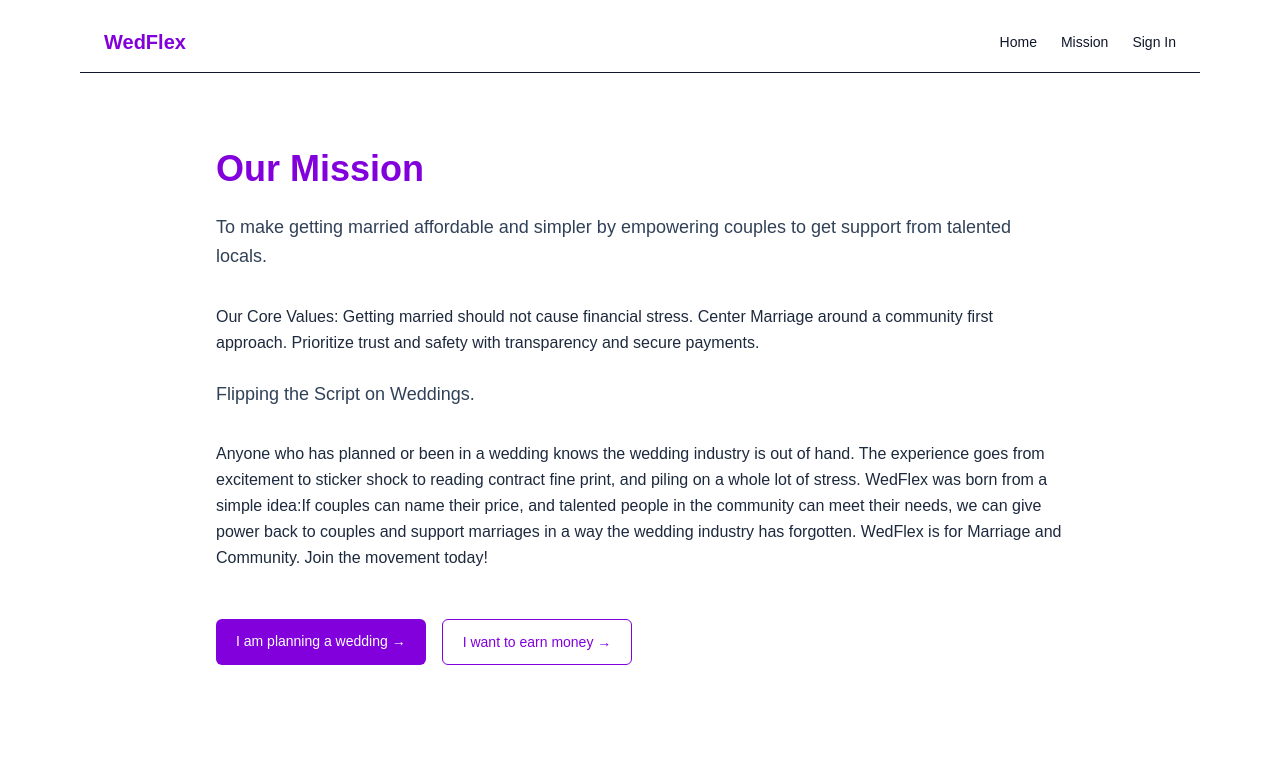
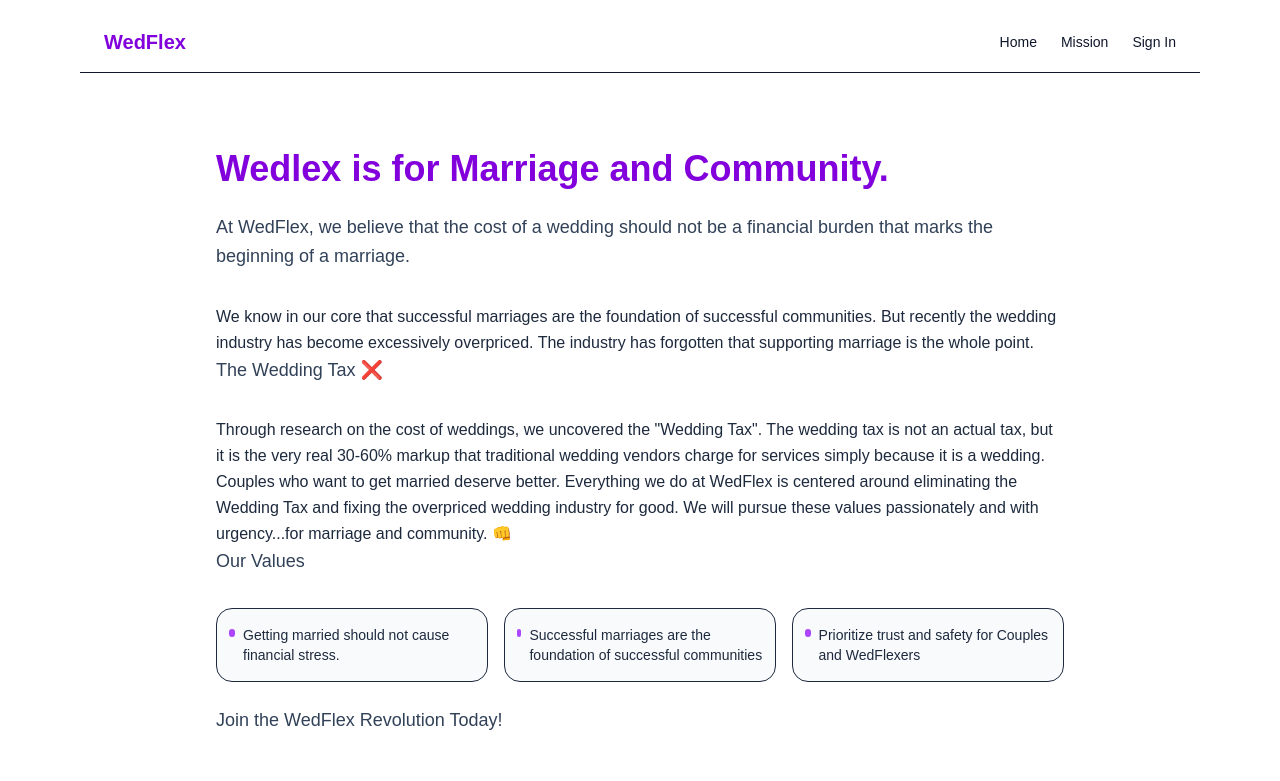
Before and after one commit to tristanxperkins/wedflex-wedflexers, a Next.js app: page /mission in a window 1280 px wide. Shown: the top 781 px of the page. Built offline with nearby package versions, Linux system fonts and the light colour scheme; no server answers.

Commit message:
Wedflexer mission

```diff
--- a/src/app/mission/page.tsx
+++ b/src/app/mission/page.tsx
@@ -2,42 +2,67 @@ export default function MissionPage() {
   return (
     <main className="max-w-4xl mx-auto px-6 py-16 text-slate-900">
       <h1 className="text-4xl font-bold text-purple-700 mb-6">
-        Our Mission
+        Wedlex is for Marriage and Community.
       </h1>
 
       <p className="text-lg leading-relaxed text-slate-700 mb-8">
-        To make getting married affordable and simpler by empowering couples to get support from talented locals.
+        At WedFlex, we believe that the cost of a wedding should not
+          be a financial burden that marks the beginning of a marriage.
       </p>
 
       <div className="space-y-6 text-slate-800 text-base leading-relaxed">
         <p>
-          Our Core Values: Getting married should not cause financial stress. Center Marriage around a community first approach. Prioritize trust and safety with transparency and secure payments.
+          We know in our core that successful marriages
+          are the foundation of successful communities. But recently the wedding industry has become
+          excessively overpriced. The industry has forgotten that supporting marriage is the whole point.
 
+          <p className="text-lg leading-relaxed text-slate-700 mb-8">
+          The Wedding Tax ❌
+        </p>
+        Through research on the cost of weddings, we uncovered the "Wedding Tax". The wedding tax is not an actual tax, but it is the very real 30-60% markup
+          that traditional wedding vendors charge for services simply because it is a wedding. Couples who want to get married deserve better.
+
+          Everything we do at WedFlex is centered around eliminating the Wedding Tax and fixing the overpriced wedding industry for good.
+          We will pursue these values passionately and with urgency...for marriage and community. 👊
+
+<p className="text-lg leading-relaxed text-slate-700 mb-8">
+          Our Values
+        </p>
+<div className="grid grid-cols-1 md:grid-cols-3 gap-4">
+          {[
+            "Getting married should not cause financial stress.",
+            "Successful marriages are the foundation of successful communities",
+            "Prioritize trust and safety for Couples and WedFlexers",
+            ].map((label) => (
+            <div
+              key={label}
+              className="border rounded-2xl px-3 py-4 bg-slate-50 flex items-start gap-2 text-sm"
+            >
+              <span className="mt-1 inline-block h-2 w-2 rounded-full bg-purple-500" />
+              <span>{label}</span>
+            </div>
+          ))}
+        </div>
         </p>
 
         <p className="text-lg leading-relaxed text-slate-700 mb-8">
-          Flipping the Script on Weddings.
-        </p>
-
-        <p>
-          Anyone who has planned or been in a wedding knows the wedding industry is out of hand. The experience goes from excitement to sticker shock to reading contract fine print, and piling on a whole lot of stress.
-          WedFlex was born from a simple idea:If couples can name their price, and talented people in the community can meet their needs, we can give power back to couples and support marriages in a way the
-          wedding industry has forgotten. WedFlex is for Marriage and Community. Join the movement today!
+          Join the WedFlex Revolution Today!
         </p>
       </div>
 
       <div className="mt-12 flex flex-wrap gap-4">
         <a
-          href="/post-offer"
-          className="bg-purple-700 text-white text-sm font-medium px-5 py-3 rounded-md hover:bg-purple-800"
-        >
-          I am planning a wedding →
-        </a>
-        <a
-          href="/feed"
+          href="www.wedflex.com"
           className="border border-purple-700 text-purple-700 text-sm font-medium px-5 py-3 rounded-md hover:bg-purple-50"
         >
-          I want to earn money →
+          WedFlex Your Wedding →
+        </a>
+
+        <a
+          href="/earn-money"
+          className="border border-purple-700 text-purple-700 text-sm font-medium px-5 py-3 rounded-md hover:bg-purple-50"
+        >
+          Become a WedFlexer →
         </a>
       </div>
     </main>
--- a/src/app/page.tsx
+++ b/src/app/page.tsx
@@ -12,7 +12,7 @@ export default function HomePage() {
         {/* Left column: messaging + CTAs + cards */}
         <div>
           <h2 className="text-3xl md:text-4xl font-extrabold text-purple-700 mb-3">
-            You can make money off of weddings.
+            Join WedFlex to start making money off of weddings.
           </h2>
 
           <p className="text-slate-700 mb-6 max-w-xl">
@@ -79,11 +79,24 @@ export default function HomePage() {
           </h1>
 
           <p className="max-w-3xl mx-auto text-sm md:text-lg text-purple-100">
-            Imagine a world where the wedding industry was actually about marriage.
-            WedFlex puts marriage back at the center and gives everyday people the opportunity
+            WedFlex puts marriage back at the centerof the wedding industry and
+             gives everyday people the opportunity
             to make money supporting the families in their community. It&apos;s a win-win for everyone.
           </p>
-        </div>
+                    <Link
+              href="/earn-money"
+              className="inline-flex items-center rounded-lg px-5 py-2.5 text-sm font-semibold bg-purple-700 text-white hover:bg-purple-800"
+            >
+              Start earning money
+            </Link>
+
+            <Link
+              href="/auth/signin?role=wedflexer&next=/dashboard"
+              className="inline-flex items-center rounded-lg px-5 py-2.5 text-sm font-semibold border border-purple-700 text-purple-700 hover:bg-purple-50"
+            >
+              Already a WedFlexer? Sign in!
+            </Link>
+          </div>
       </section>
     </>
   );
```
